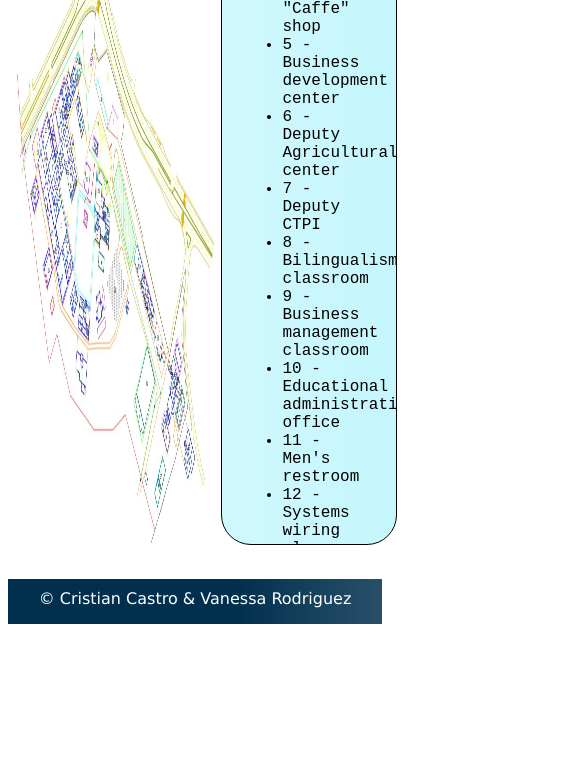
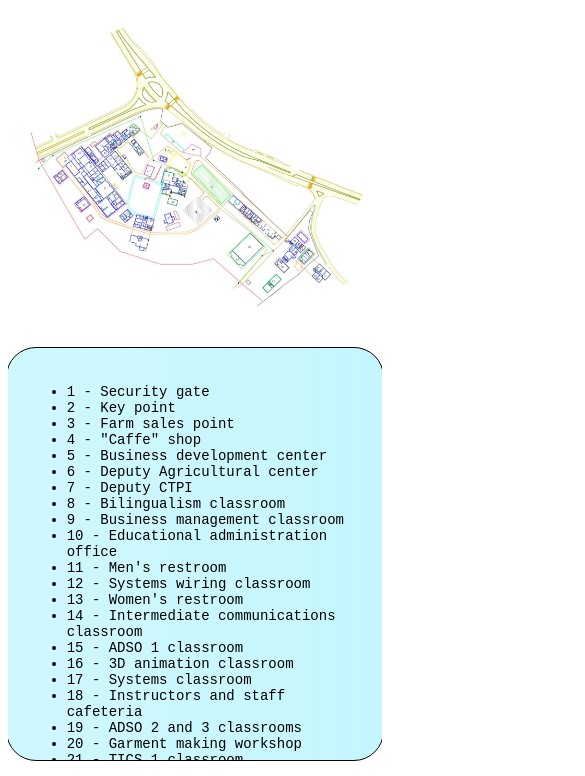
Before and after one commit to nessa-7/Mapa-ingles, a plain HTML site: page index.html in a window 390 px wide. Shown: the part 275-1051 px from the top of the page, 585 px wide, since content can reach past the window. Before the commit the page ends 907 px from the top, so only its background shows below. Drawn offline with Linux system fonts and the light colour scheme; some packages are replaced by stand-ins of ours; a script that the page names is missing.

Commit message:
next y responsive

```diff
--- a/app.js
+++ b/app.js
@@ -38,7 +38,7 @@ function mostrarAlerta(id, name) {
     imageWidth: 450,
     imageHeight: 250,
     imageAlt: `Imagen ${name}`,
-    confirmButtonText: "Continuar",
+    confirmButtonText: "Next",
     confirmButtonColor: "#6b2f69ff"
   });
 }
--- a/style.css
+++ b/style.css
@@ -13,8 +13,10 @@
 .map-container {
     position: relative;
     display: block;
-    width: 55%;
+    width: 50%;
+    height: 30%;
     left: 2%;
+    margin-top: 20px;
 }
 
 .map-container img {
@@ -39,13 +41,14 @@
 
 .lista{
     position: relative;
-    right: -4%;
+    right: -6%;
     width: 37%;
-    max-height: calc(100vh - 90px);
+    max-height: calc(85vh - 70px);
     padding: 20px;
     overflow: auto;
     font-family: 'Courier New', Courier, monospace;
-    margin-top: 10px;
+    margin-top: 20px;
+    margin-bottom: 0px;
 }
 
 li{
@@ -128,6 +131,7 @@ footer{
     justify-content: center;
     color: white;
     font-family: Verdana, Geneva, Tahoma, sans-serif;
+    margin-top: 0px;
 }
 
 footer p{
@@ -136,3 +140,61 @@ footer p{
     align-items: center;
     padding: 10px;
 }
+
+
+
+@media (max-width: 1024px) {
+    .contenedor {
+        flex-direction: column;
+        align-items: center;
+        overflow-y: auto;
+    }
+
+    .map-container {
+        width: 90%;
+        left: 0;
+        margin-bottom: 20px;
+    }
+
+    .lista {
+        position: relative;
+        width: 90%;
+        right: 0;
+        max-height: none;
+    }
+
+    header, footer {
+        flex-direction: column;
+        font-size: 16px;
+        text-align: center;
+        height: auto;
+        padding: 10px 0;
+    }
+
+    #logocrisel {
+        margin-left: 0;
+        width: 100px;
+    }
+
+    #logito {
+        margin-left: 0;
+    }
+}
+
+@media (max-width: 600px) {
+    .marker {
+        font-size: 16px;
+    }
+
+    .marker:hover {
+        font-size: 16px;
+    }
+
+    li {
+        font-size: 14px;
+    }
+
+    li:hover {
+        font-size: 16px;
+    }
+}
```
Also changed, not shown: imagenes/99.jpg (added).
